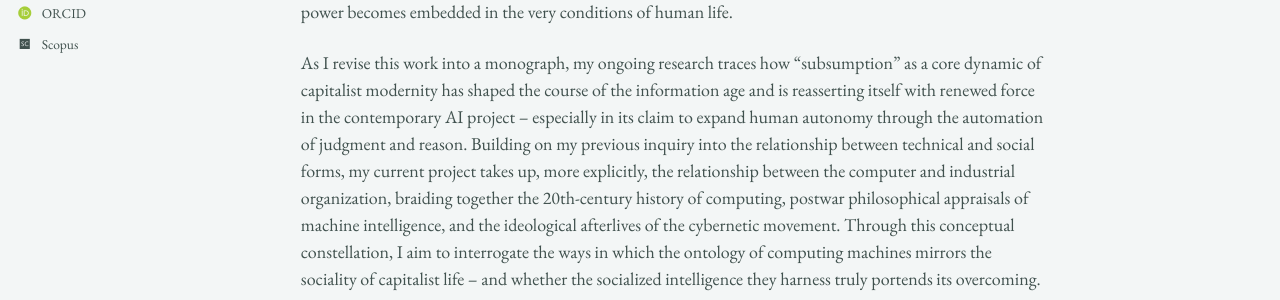
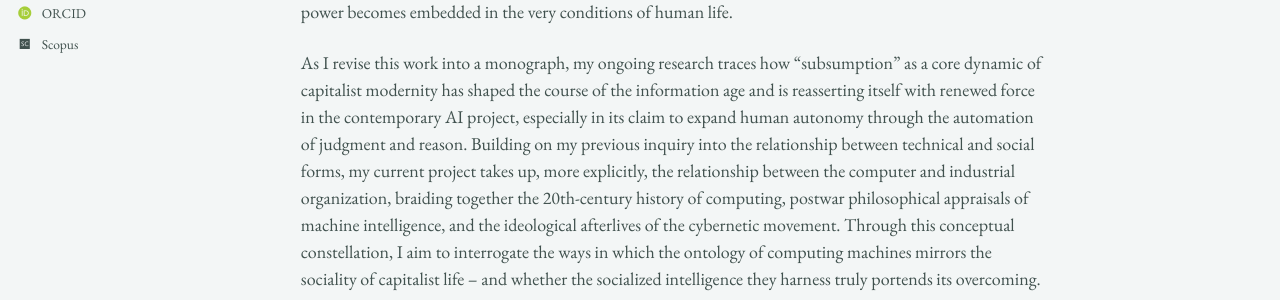
Before and after one commit to epujol90/epujol90.github.io, a Jekyll site: the page built from _pages/about.md, in a window 1280 px wide and 1255 px high. Shown: the part 518-818 px from the top of the window. Built offline with Jekyll 4.4.1, drawn with Linux system fonts in a browser that asks for light colours; some web fonts are replaced; a script bundle is joined from its source files by our own code; library files that are not in the unit come from our copies.

```diff
--- a/_pages/about.md
+++ b/_pages/about.md
@@ -10,6 +10,6 @@ I am a scholar of technology, media, and aesthetics trained in continental philo
 
 My doctoral research centered on the _longue durée_ of industrial modernity and what the early Frankfurt School theorists named “instrumental reason,” tracing its roots to the nineteenth century. My dissertation, _Karl Marx, Philosopher of Technics: Critique, Alienation, and the Materiality of Social Power_, grounded this inquiry in the mid-19th-century debates on technology and political economy underpinning early appraisals of industrialization -- including Marx's decisive intervention. Drawing on understudied materials from the _Marx-Engels Gesamtausgabe_ (MEGA²), I reconstructed how Marx came to understand the relationship between capitalism and the modern technical system, against the backdrop of a techno-determinist consensus emerging from the Industrial Revolution. Contrary to prevailing economicist and productivist readings, I argued that Marx theorized industrial development and its constitutive mechanism -- the “subsumption” of the labor process by capital -- as an alienated organization of human-technical relations, whereby capitalist power becomes embedded in the very conditions of human life.
 
-As I revise this work into a monograph, my ongoing research traces how "subsumption" as a core dynamic of capitalist modernity has shaped the course of the information age and is reasserting itself with renewed force in the contemporary AI project -- especially in its claim to expand human autonomy through the automation of judgment and reason. Building on my previous inquiry into the relationship between technical and social forms, my current project takes up, more explicitly, the relationship between the computer and industrial organization, braiding together the 20th-century history of computing, postwar philosophical appraisals of machine intelligence, and the ideological afterlives of the cybernetic movement. Through this conceptual constellation, I aim to interrogate the ways in which the ontology of computing machines mirrors the sociality of capitalist life -- and whether the socialized intelligence they harness truly portends its overcoming.
+As I revise this work into a monograph, my ongoing research traces how "subsumption" as a core dynamic of capitalist modernity has shaped the course of the information age and is reasserting itself with renewed force in the contemporary AI project, especially in its claim to expand human autonomy through the automation of judgment and reason. Building on my previous inquiry into the relationship between technical and social forms, my current project takes up, more explicitly, the relationship between the computer and industrial organization, braiding together the 20th-century history of computing, postwar philosophical appraisals of machine intelligence, and the ideological afterlives of the cybernetic movement. Through this conceptual constellation, I aim to interrogate the ways in which the ontology of computing machines mirrors the sociality of capitalist life -- and whether the socialized intelligence they harness truly portends its overcoming.
 
 I hold a Ph.D. from Duke University’s Graduate Program in Literature, where I specialized in critical theory and media philosophy, as well as a Fulbright-funded master’s degree in media studies from New York University. I received my undergraduate training in Spain, where I completed two degrees in philosophy (UNED) and fine art (University of Barcelona). I am currently an affiliated researcher with the Historical Materialism Studies Group of the Societat Catalana de Filosofia -- the philosophy section of the Institut d’Estudis Catalans, the highest academic body for the Catalan language and culture. Alongside my research, I have developed substantive experience in writing pedagogy, including two years of writing center practice at Duke’s Thompson Writing Studio and teaching writing-intensive courses on media theory, philosophy of technology, and the history and politics of AI.
```
